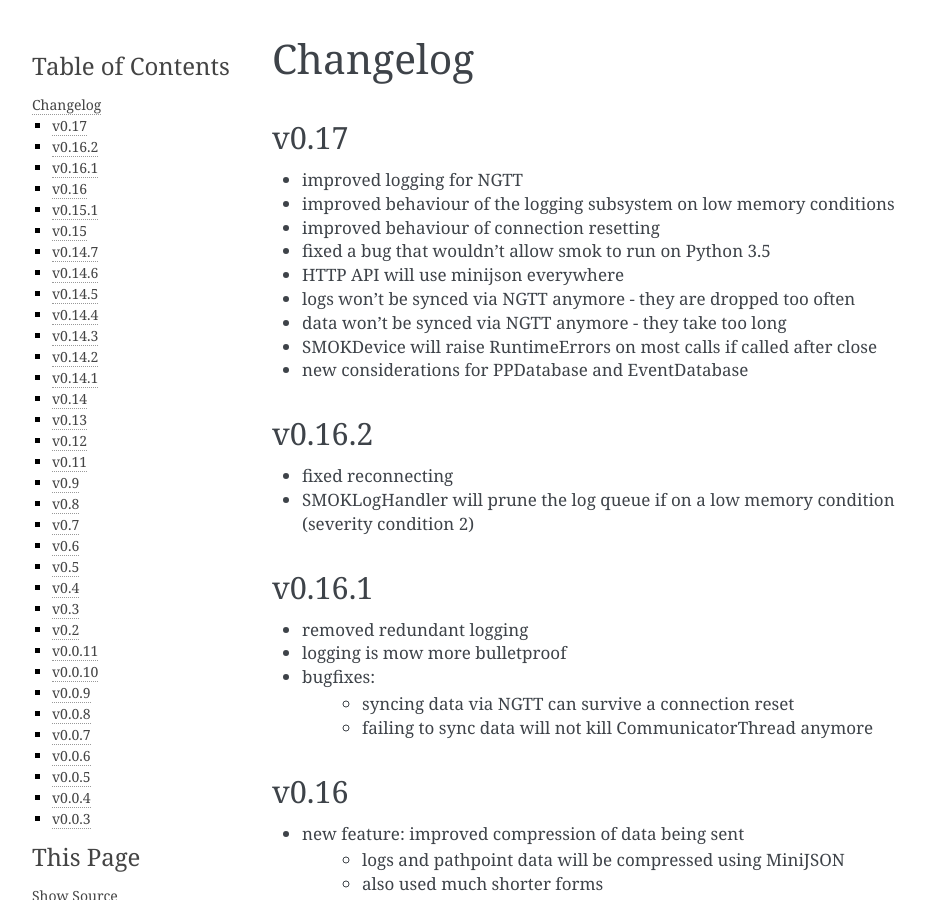
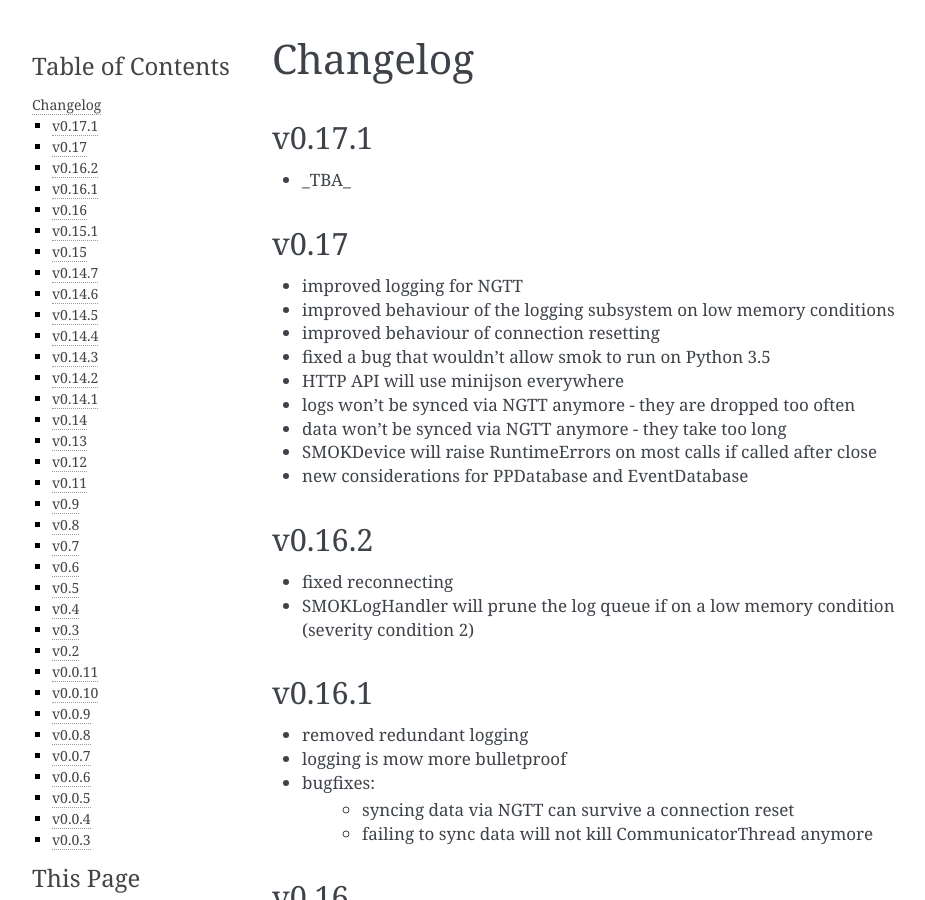
Before and after one commit to smok-serwis/smok-client, a Sphinx documentation site: the page built from docs/changelog.rst, in a window 1280 px wide and 900 px high. Shown: the whole window, without its empty margins (148-1073 px from the left). Built offline with Sphinx 7.4.7, drawn with Linux system fonts in a browser that asks for light colours.

Commit message:
ver bump

```diff
--- a/docs/changelog.rst
+++ b/docs/changelog.rst
@@ -1,5 +1,10 @@
 Changelog
 =========
+
+v0.17.1
+~~~~~~~
+
+* _TBA_
 
 v0.17
 ~~~~~
--- a/smok/__init__.py
+++ b/smok/__init__.py
@@ -1 +1 @@
-__version__ = '0.17'
+__version__ = '0.17.1a1'
```
